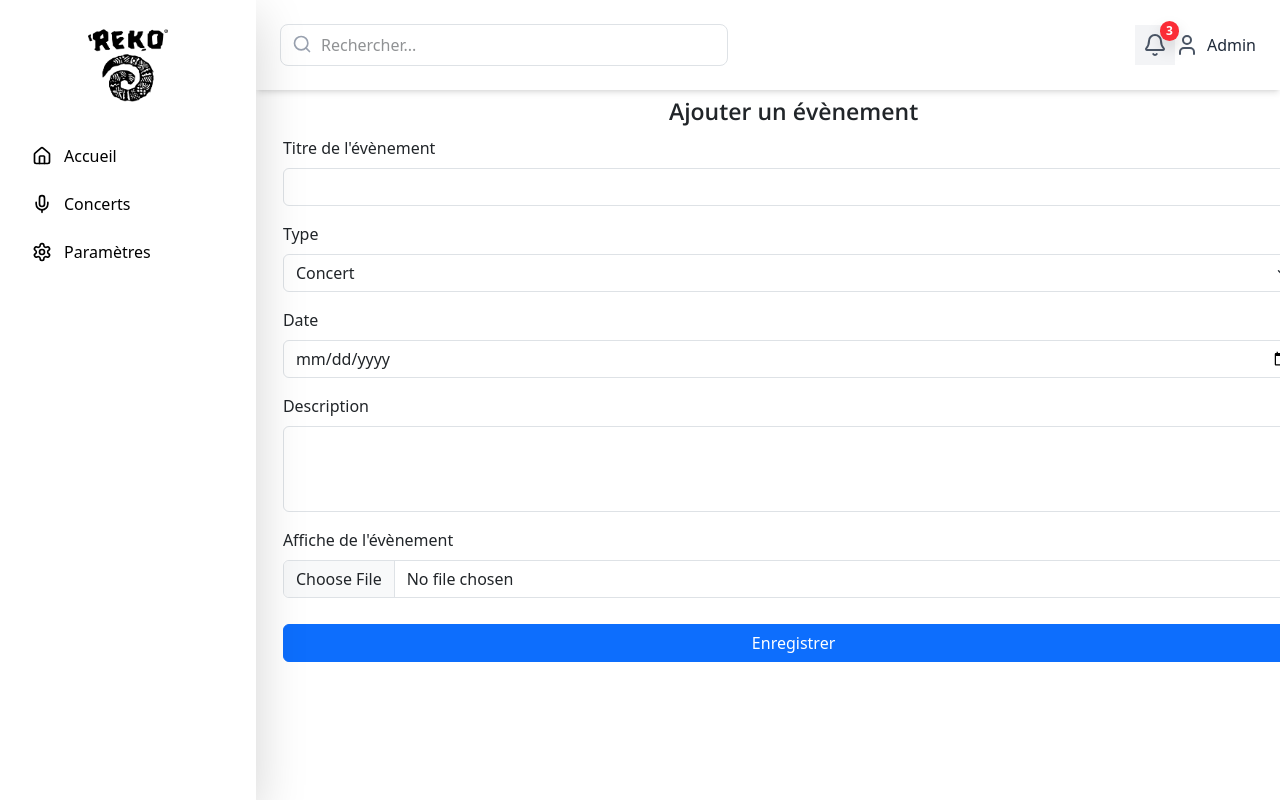
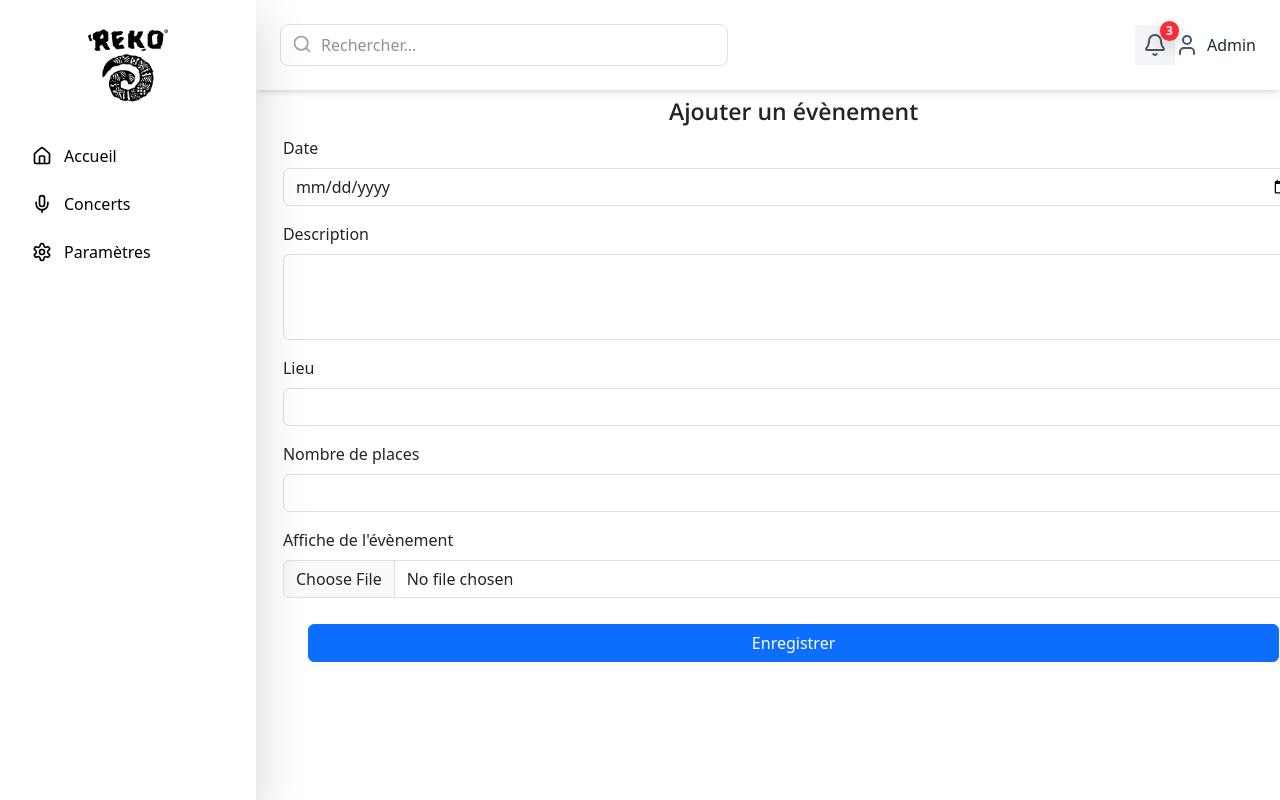
Before and after one commit to TokyFaniry/Back_office_evenement_reko, a React (Vite) app in the folder Frontend/: page /ajoutEvents in a window 1280 px wide. Shown: the top 800 px of the page. Built offline with nearby package versions, Linux system fonts and the light colour scheme; no server answers.

Commit message:
Back and Front ok

```diff
--- a/Frontend/package.json
+++ b/Frontend/package.json
@@ -12,6 +12,7 @@
   "dependencies": {
     "@tailwindcss/vite": "^4.0.10",
     "antd": "^5.24.3",
+    "axios": "^1.8.2",
     "bootstrap": "^5.3.3",
     "lucide-react": "^0.477.0",
     "react": "^19.0.0",
--- a/Frontend/src/components/contenu/AjoutForm.jsx
+++ b/Frontend/src/components/contenu/AjoutForm.jsx
@@ -1,70 +1,129 @@
+// src/components/AjoutForm/AjoutForm.jsx
 import { useState } from "react";
+import axiosInstance from "../../services/axiosInstance";
 import "../../assets/CSS/AjoutForm.css";
 
 export function AjoutForm() {
-  const [typeEvenement, setTypeEvenement] = useState("Concert");
+  const [date, setDate] = useState("");
+  const [description, setDescription] = useState("");
+  const [location, setLocation] = useState("");
+  const [totalSeats, setTotalSeats] = useState("");
+  const [poster, setPoster] = useState(null);
   const [fileError, setFileError] = useState("");
+  const [message, setMessage] = useState("");
 
+  // Vérification du format de l'image
   const handleFileChange = (e) => {
     const file = e.target.files[0];
     if (file) {
       const validExtensions = ["image/png", "image/jpeg", "image/jpg"];
       if (!validExtensions.includes(file.type)) {
-        setFileError("Seules les images au format PNG, JPEG ou JPG sont autorisées.");
-        e.target.value = ""; // Réinitialiser l'input file
+        setFileError(
+          "Seules les images au format PNG, JPEG ou JPG sont autorisées."
+        );
+        e.target.value = "";
       } else {
         setFileError("");
+        setPoster(file);
       }
+    }
+  };
+
+  // Gestion de la soumission du formulaire
+  const handleSubmit = async (e) => {
+    e.preventDefault();
+
+    if (!date || !description || !location || !totalSeats || !poster) {
+      setMessage("Tous les champs sont obligatoires");
+      return;
+    }
+
+    // Création du FormData pour envoyer le fichier et les autres données
+    const formData = new FormData();
+    formData.append("date", date);
+    formData.append("description", description);
+    formData.append("location", location);
+    formData.append("totalSeats", totalSeats);
+    formData.append("poster", poster);
+
+    try {
+      const response = await axiosInstance.post("/events", formData, {
+        headers: {
+          "Content-Type": "multipart/form-data",
+          Authorization: `Bearer ${localStorage.getItem("token")}`,
+        },
+      });
+
+      if (response.data.success) {
+        setMessage("Événement créé avec succès!");
+        // Réinitialiser le formulaire
+        setDate("");
+        setDescription("");
+        setLocation("");
+        setTotalSeats("");
+        setPoster(null);
+      }
+    } catch (error) {
+      setMessage(error.response?.data?.message || "Erreur inconnue");
     }
   };
 
   return (
     <div className="ContenuAjoutForm">
       <h3>Ajouter un évènement</h3>
-
-      <div className="formulaires">
+      <form onSubmit={handleSubmit} className="formulaires">
         <div className="mb-3">
-          <label htmlFor="titreEvenement" className="form-label">
-            Titre de l'évènement
+          <label htmlFor="dateEvenement" className="form-label">
+            Date
           </label>
-          <input type="text" className="form-control" id="titreEvenement" />
+          <input
+            type="date"
+            className="form-control"
+            id="dateEvenement"
+            value={date}
+            onChange={(e) => setDate(e.target.value)}
+          />
         </div>
-
-        <div className="mb-3">
-          <label htmlFor="typeEvenement" className="form-label">Type</label>
-          <select
-            className="form-select"
-            id="typeEvenement"
-            value={typeEvenement}
-            onChange={(e) => setTypeEvenement(e.target.value)}
-          >
-            <option value="Concert">Concert</option>
-            <option value="Cabaret">Cabaret</option>
-            <option value="Autres">Autres</option>
-          </select>
-        </div>
-
-        {typeEvenement === "Autres" && (
-          <div className="mb-3">
-            <label htmlFor="autreType" className="form-label">Autre type</label>
-            <input type="text" className="form-control" id="autreType" />
-          </div>
-        )}
-
-        <div className="mb-3">
-          <label htmlFor="dateEvenement" className="form-label">Date</label>
-          <input type="date" className="form-control" id="dateEvenement" />
-        </div>
-
         <div className="mb-3">
           <label htmlFor="descriptionEvenement" className="form-label">
             Description
           </label>
-          <textarea className="form-control" id="descriptionEvenement" rows="3"></textarea>
+          <textarea
+            className="form-control"
+            id="descriptionEvenement"
+            rows="3"
+            value={description}
+            onChange={(e) => setDescription(e.target.value)}
+          ></textarea>
         </div>
-
         <div className="mb-3">
-          <label htmlFor="afficheEvenement" className="form-label">Affiche de l'évènement</label>
+          <label htmlFor="locationEvenement" className="form-label">
+            Lieu
+          </label>
+          <input
+            type="text"
+            className="form-control"
+            id="locationEvenement"
+            value={location}
+            onChange={(e) => setLocation(e.target.value)}
+          />
+        </div>
+        <div className="mb-3">
+          <label htmlFor="totalSeatsEvenement" className="form-label">
+            Nombre de places
+          </label>
+          <input
+            type="number"
+            className="form-control"
+            id="totalSeatsEvenement"
+            value={totalSeats}
+            onChange={(e) => setTotalSeats(e.target.value)}
+          />
+        </div>
+        <div className="mb-3">
+          <label htmlFor="afficheEvenement" className="form-label">
+            Affiche de l'évènement
+          </label>
           <input
             type="file"
             className="form-control"
@@ -74,13 +133,13 @@ export function AjoutForm() {
           />
           {fileError && <p className="text-danger">{fileError}</p>}
         </div>
-      </div>
-
-      <div className="mb-3 enr">
-        <button className="btn btn-primary enrbtn" type="submit">
-          Enregistrer
-        </button>
-      </div>
+        <div className="mb-3 enr">
+          <button className="btn btn-primary enrbtn" type="submit">
+            Enregistrer
+          </button>
+        </div>
+      </form>
+      {message && <p>{message}</p>}
     </div>
   );
 }
--- /dev/null
+++ b/Frontend/src/services/axiosInstance.js
@@ -0,0 +1,40 @@
+// src/services/axiosInstance.js
+import axios from "axios";
+
+// Dans un environnement Vite, vous pouvez utiliser import.meta.env.VITE_BACKEND_URL.
+// Ici, nous définissons explicitement la baseURL pour pointer vers le port 3000 et inclure le préfixe /api.
+const baseURL = import.meta.env.VITE_BACKEND_URL || "http://localhost:3000/api";
+
+const axiosInstance = axios.create({
+  baseURL,
+  headers: {
+    "Content-Type": "application/json",
+  },
+  timeout: 10000, // Timeout de 10 secondes
+});
+
+// Intercepteur de requêtes pour loguer la config avant l'envoi
+axiosInstance.interceptors.request.use(
+  (config) => {
+    console.log("Requête envoyée :", config);
+    return config;
+  },
+  (error) => {
+    console.error("Erreur dans la requête :", error);
+    return Promise.reject(error);
+  }
+);
+
+// Intercepteur de réponses pour centraliser la gestion des erreurs
+axiosInstance.interceptors.response.use(
+  (response) => {
+    console.log("Réponse reçue :", response);
+    return response;
+  },
+  (error) => {
+    console.error("Erreur dans la réponse :", error);
+    return Promise.reject(error);
+  }
+);
+
+export default axiosInstance;
```
Also changed, not shown: 1 other file (tests, documents, lock files or other folders).
